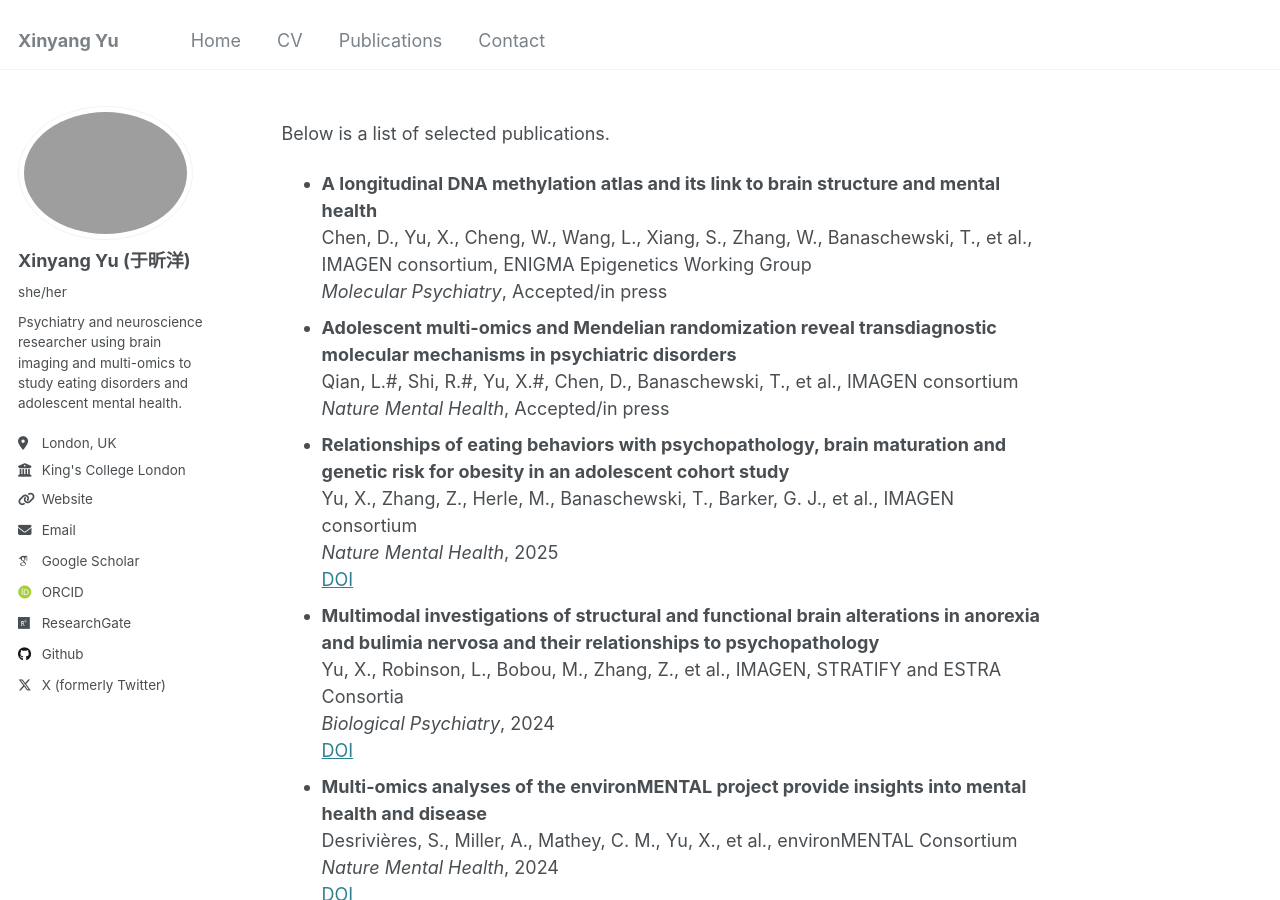
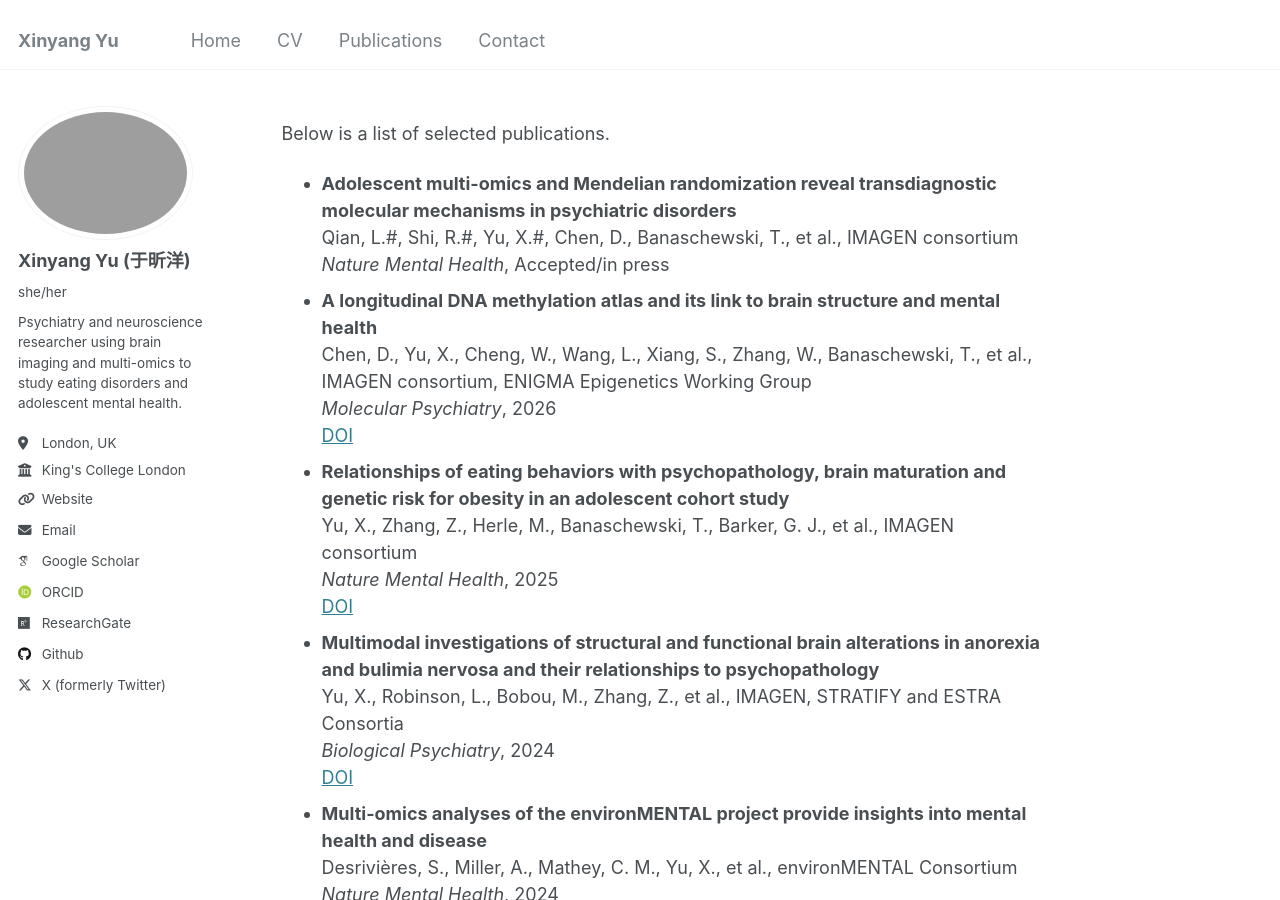
Before and after one commit to XinyangYu918/XinyangYu918.github.io, a Jekyll site: the page built from _pages/publications.md, in a window 1280 px wide and 900 px high. Built offline with Jekyll 4.4.1, drawn with Linux system fonts in a browser that asks for light colours; some web fonts are replaced.

Commit message:
Update publications.yml

```diff
--- a/_data/publications.yml
+++ b/_data/publications.yml
@@ -1,12 +1,13 @@
-- title: "A longitudinal DNA methylation atlas and its link to brain structure and mental health"
-  authors: "Chen, D., Yu, X., Cheng, W., Wang, L., Xiang, S., Zhang, W., Banaschewski, T., et al., IMAGEN consortium, ENIGMA Epigenetics Working Group"
-  journal: "Molecular Psychiatry"
-  year: Accepted/in press
-
 - title: "Adolescent multi-omics and Mendelian randomization reveal transdiagnostic molecular mechanisms in psychiatric disorders"
   authors: "Qian, L.#, Shi, R.#, Yu, X.#, Chen, D., Banaschewski, T., et al., IMAGEN consortium"
   journal: "Nature Mental Health"
   year: Accepted/in press
+
+- title: "A longitudinal DNA methylation atlas and its link to brain structure and mental health"
+  authors: "Chen, D., Yu, X., Cheng, W., Wang, L., Xiang, S., Zhang, W., Banaschewski, T., et al., IMAGEN consortium, ENIGMA Epigenetics Working Group"
+  journal: "Molecular Psychiatry"
+  year: 2026
+  link: "https://www.nature.com/articles/s41380-026-03554-y"
 
 - title: "Relationships of eating behaviors with psychopathology, brain maturation and genetic risk for obesity in an adolescent cohort study"
   authors: "Yu, X., Zhang, Z., Herle, M., Banaschewski, T., Barker, G. J., et al., IMAGEN consortium"
```
